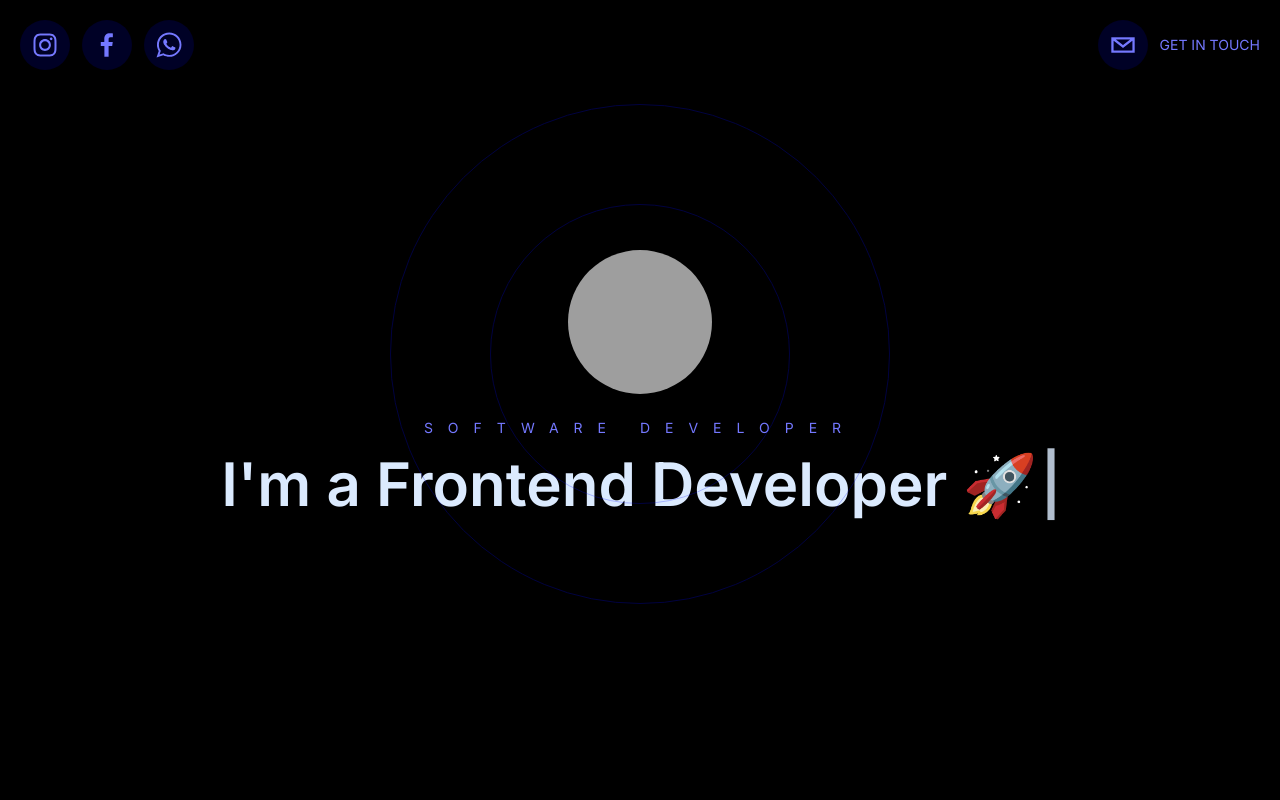
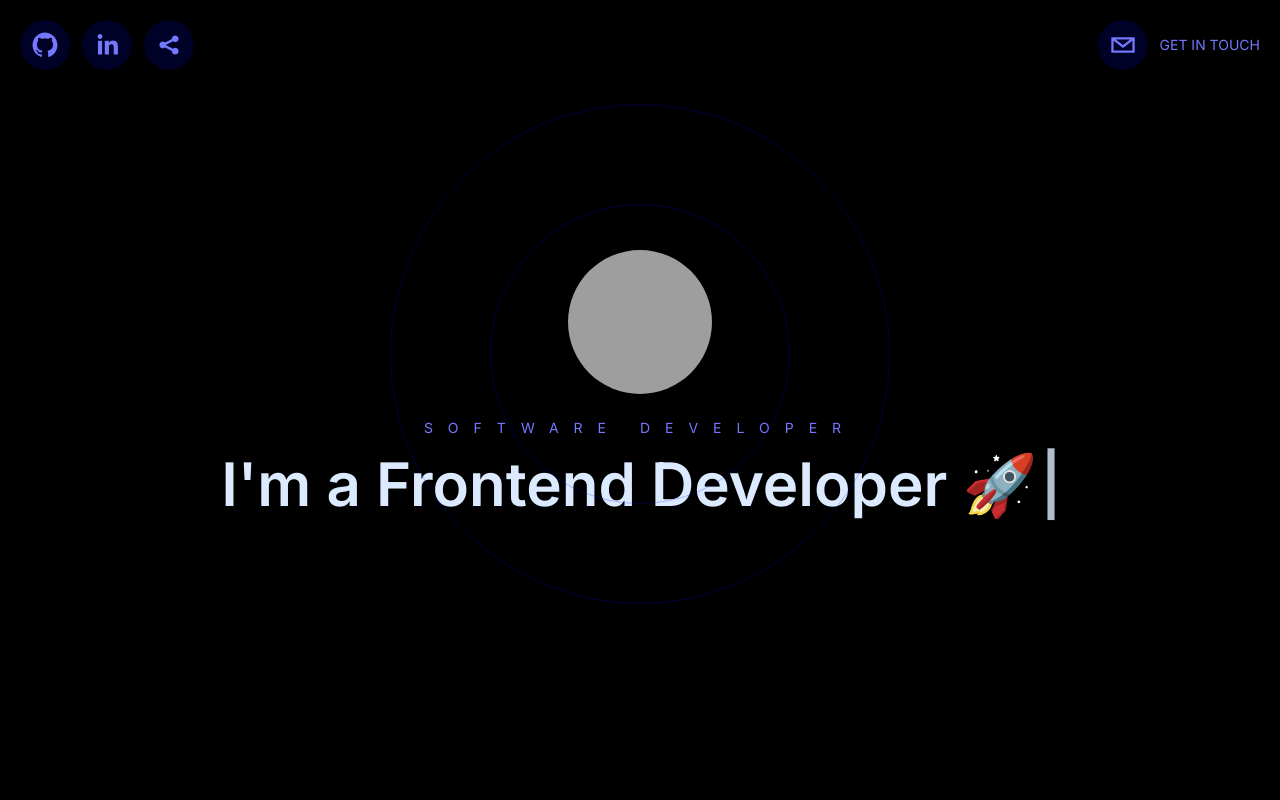
Before and after one commit to davidleon2115/portfolio, a Next.js app: page / in a window 1280 px wide. Shown: the top 800 px of the page. Built offline with nearby package versions, Linux system fonts and the light colour scheme; grey boxes are pictures that could not be loaded.

Commit message:
refactor: Update social media links in Header component

```diff
--- a/src/components/Header.tsx
+++ b/src/components/Header.tsx
@@ -26,19 +26,19 @@ export function Header({}: Props) {
       >
         <SocialIcon
           className="cursor-pointer"
-          url="https://www.instagram.com/gsl_topografia/"
+          url="https://github.com/davidleon2115"
           fgColor="#7478FF"
           bgColor="#0008FF26"
         />
         <SocialIcon
           className="cursor-pointer"
-          url="https://www.facebook.com/gelver.castilla"
+          url="https://www.linkedin.com/in/davidleon99"
           fgColor="#7478FF"
           bgColor="#0008FF26"
         />
         <SocialIcon
           className="cursor-pointer"
-          url="https://api.whatsapp.com/send?phone=573245671739&text=Hola%2C%20estoy%20interesad%40%20en%20conocer%20m%C3%A1s%20sobre%20los%20servicios%20que%20ofrecen.%20He%20visto%20que%20ustedes%20se%20especializan%20en%20varios%20campos%20como%3A%0A%0AGesti%C3%B3n%20catastral%20%F0%9F%8C%8E%0ADise%C3%B1o%20de%20v%C3%ADas%20%F0%9F%9B%A4%EF%B8%8F%0AFotogrametr%C3%ADa%20y%20LiDAR%20%E2%9C%88%EF%B8%8F%0AGeorreferenciaci%C3%B3n%20%F0%9F%93%8D%0AParcelaciones%20%F0%9F%93%90%F0%9F%96%8A%EF%B8%8F%0A%0APodr%C3%ADan%20proporcionarme%20m%C3%A1s%20detalles%20sobre%20estos%20servicios%2C%20sus%20beneficios%20y%20c%C3%B3mo%20podr%C3%ADan%20ayudarme%20en%20mi%20proyecto%3F%0A%0AGracias%20de%20antemano%20por%20su%20atenci%C3%B3n.%0A%0ASaludos"
+          url="https://x.com/davidlandres99"
           fgColor="#7478FF"
           bgColor="#0008FF26"
         />
```
